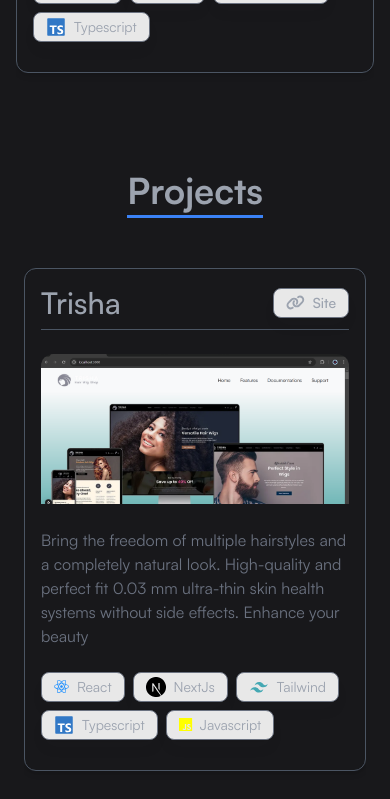
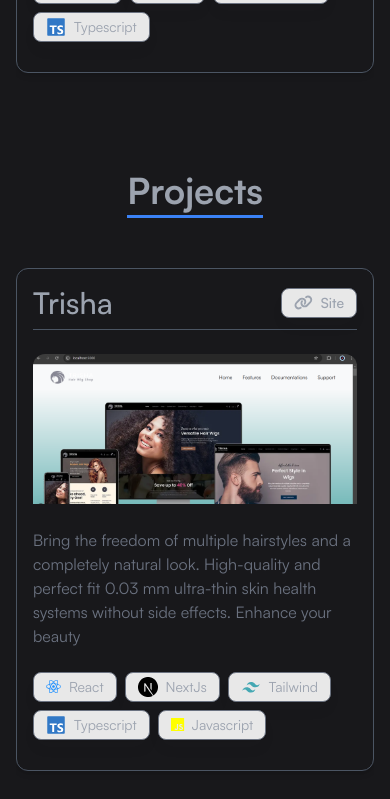
Before and after one commit to Husseincode/MyPortfolio, a Next.js app in the folder my-next-app/: page / in a window 390 px wide. Shown: the part 1660-2459 px from the top of the page. Built offline with nearby package versions, Linux system fonts and the light colour scheme.

Commit message:
`Update Projects component CSS classes`

```diff
--- a/my-next-app/src/components/projects.tsx
+++ b/my-next-app/src/components/projects.tsx
@@ -7,7 +7,7 @@ import Card from './card';
 export const Projects = () => {
   return (
     <section
-      className={clsx(`w-full flex justify-center pt-[50px] md:px-8 px-6`)}>
+      className={clsx(`w-full flex justify-center pt-[50px] md:px-8 px-4`)}>
       <div className='md:w-[1440px] w-full flex flex-col justify-center items-center overflow-hidden gap-[50px]'>
         <h2 className='font-semibold border-b-[3px] border-blue-500 pb-1 md:text-5xl text-4xl slide-from-left text-center'>
           Projects
```
